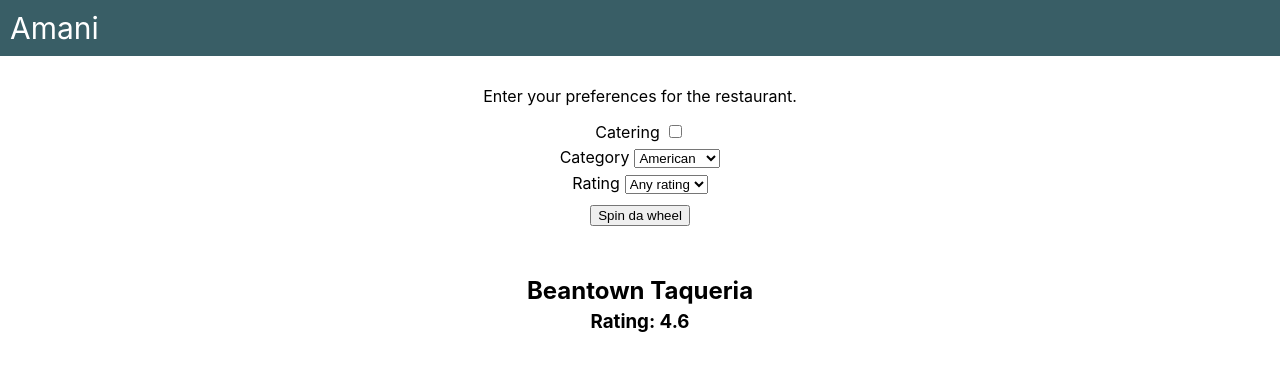
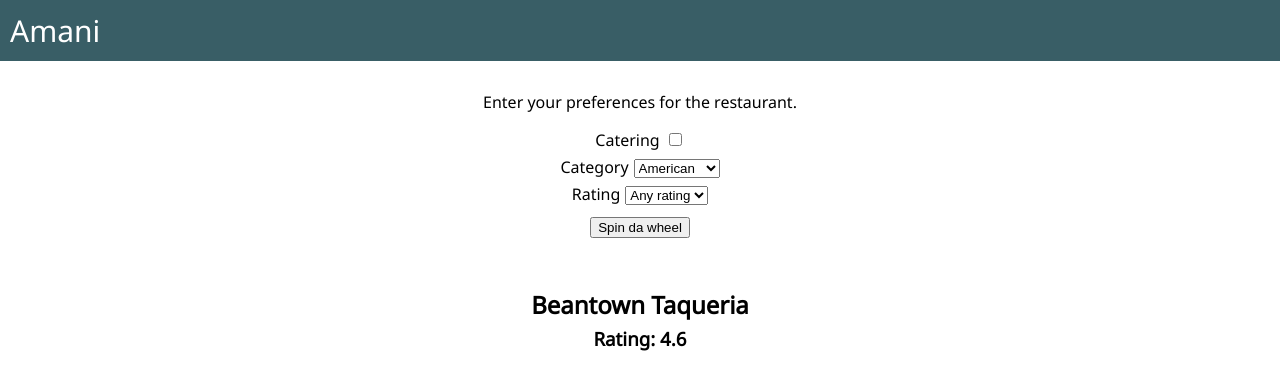
Before and after one commit to richardliutl/amani, a React (Create React App) app: page / in a window 1280 px wide. Shown: the top 390 px of the page. Built offline with nearby package versions, Linux system fonts and the light colour scheme.

Commit message:
updated font

```diff
--- a/src/index.css
+++ b/src/index.css
@@ -1,8 +1,8 @@
+@import url('https://fonts.googleapis.com/css2?family=Noto+Sans&display=swap');
+
 body {
   margin: 0;
-  font-family: -apple-system, BlinkMacSystemFont, 'Segoe UI', 'Roboto', 'Oxygen',
-    'Ubuntu', 'Cantarell', 'Fira Sans', 'Droid Sans', 'Helvetica Neue',
-    sans-serif;
+  font-family: 'Noto Sans', sans-serif;
   -webkit-font-smoothing: antialiased;
   -moz-osx-font-smoothing: grayscale;
 }
--- a/src/utilities.css
+++ b/src/utilities.css
@@ -1,22 +1,3 @@
-/**
-* Welcome to your ✨𝔲𝔱𝔦𝔩𝔦𝔱𝔶 𝔰𝔱𝔶𝔩𝔢𝔰✨!
-* This file includes utility classes that are super simple
-* and can be used to add general styles; variable definitions
-* for colors; and styles to html, body, and other high level
-* DOMs.
-*
-* All utility classes start with a `u-` and all do
-* one basic CSS thing (for example, making the font-weight
-* 600 for bolding) or are super generic.
-*
-* This is 𝙉𝙊𝙏 the place to define classes for components or
-* do rigorous styling. You shoud not need to change this file
-* much after initial creation.
-*/
-
-/* TODO: REPLACE WITH YOUR OWN FONT! */
-@import url('https://fonts.googleapis.com/css2?family=Cabin&display=swap');
-
 :root {
   --primary: #395E66;
   --primary--dim: #72A98F;
@@ -32,23 +13,15 @@
   --l: 24px;
 }
 
-body {
-  margin: 0;
-  padding: 0;
-  font-family: 'Cabin', sans-serif;
-  font-weight: 300;
-  background-color: var(--secondary);
-}
-
 form {
   flex-grow: 1;
 }
 
 input {
-  font-family: 'Cabin', sans-serif;
+  font-family: 'Noto Sans', sans-serif;
 }
 
 button {
-  font-family: 'Cabin', sans-serif;
+  font-family: 'Noto Sans', sans-serif;
   font-size: 1.2em;
 }
```
